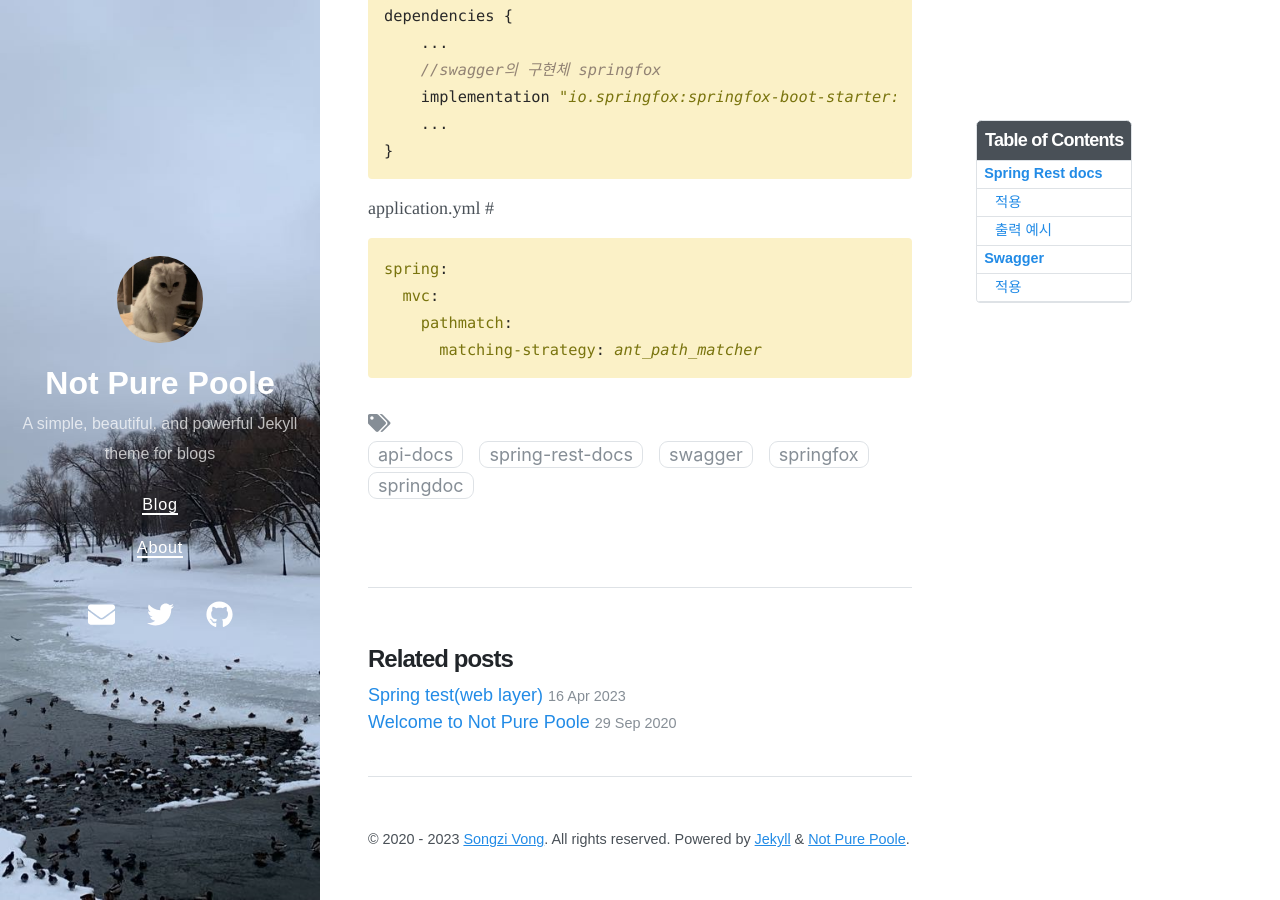
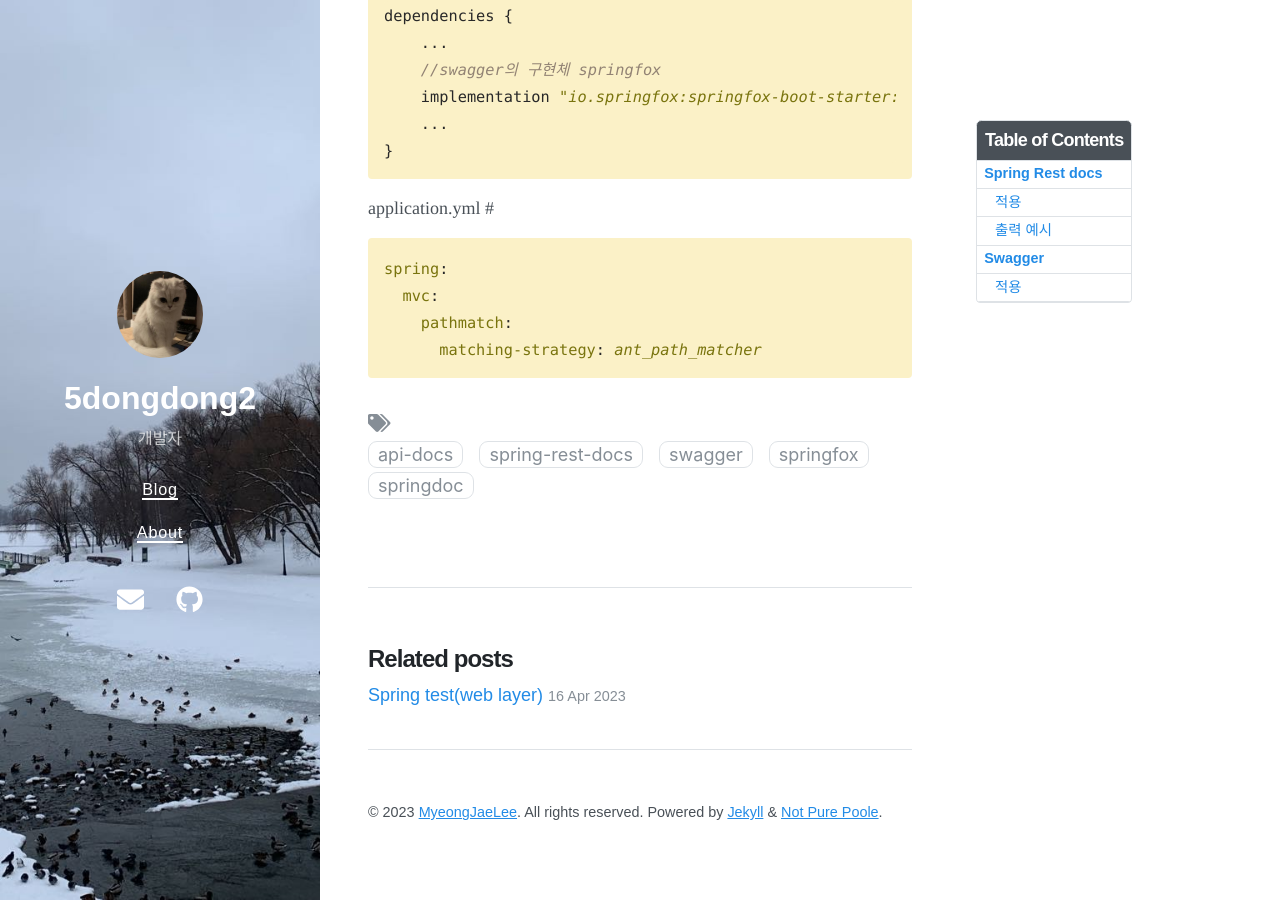
Before and after one commit to 5dongdong2/5dongdong2.github.io, a Jekyll site: the page built from _posts/2023-04-17-API-docs.markdown, in a window 1280 px wide and 900 px high, scrolled down 3877 px. Built offline with Jekyll 4.4.1, drawn with Linux system fonts in a browser that asks for light colours; nearby versions of some CDN libraries.

Commit message:
post configuration 수정

```diff
--- a/_config.yml
+++ b/_config.yml
@@ -1,9 +1,9 @@
 # Setup
-title: Not Pure Poole
-description: A simple, beautiful, and powerful Jekyll theme for blogs
-url: https://vszhub.github.io
+title: 5dongdong2
+description: 개발자
+url: https://github.com/5dongdong2
 avatar: /avatar.jpeg
-paginate: 5
+paginate: 10
 permalink: pretty
 cover_image: /bg.jpeg
 
@@ -28,17 +28,16 @@ exclude:
   - not-pure-poole.gemspec
 
 # Optimize Jekyl SEO Tag
-twitter:
-  username: vszhub
-  card: summary
-logo: logo.png
+#twitter:
+#  username: vszhub
+#  card: summary
+#logo: logo.png
 social:
-  name: Songzi Vong
+  name: 이명재
   links:
-    - https://twitter.com/vszhub
-    - https://github.com/vszhub
-google_site_verification: xxxxx
-lang: en
+    - https://github.com/5dongdong2
+#google_site_verification: xxxxx
+lang: ko
 
 sass:
   sass_dir: _sass
@@ -54,6 +53,6 @@ sass:
 
 # Specify the author for blog posts
 author:
-  name: Songzi Vong
-  url: https://github.com/vszhub/
-  email: vszhub@gmail.com
+  name: MyeongJaeLee
+  url: https://github.com/5dongdong2
+  email: leemj6825@naver.com
--- a/_data/archive.yml
+++ b/_data/archive.yml
@@ -1,9 +1,9 @@
 - type: dates
   title: Dates
   url: /dates/
-#- type: categories
-#  title: Categories
-#  url: /categories/
+- type: categories
+  title: Categories
+  url: /categories/
 - type: tags
   title: Tags
   url: /tags/
--- a/_data/social.yml
+++ b/_data/social.yml
@@ -1,9 +1,9 @@
 - title: Email
-  url: mailto://vszhub@gmail.com
+  url: mailto:leemj6825@naver.com
   icon: fas fa-envelope
-- title: Twitter
-  url: https://twitter.com/vszhub
-  icon: fab fa-twitter
+#- title: Twitter
+#  url: https://twitter.com/vszhub
+#  icon: fab fa-twitter
 - title: GitHub
-  url: https://github.com/vszhub/not-pure-poole
+  url: https://github.com/5dongdong2
   icon: fab fa-github
--- a/_posts/2023-04-16-Web-layer-Test.markdown
+++ b/_posts/2023-04-16-Web-layer-Test.markdown
@@ -2,7 +2,7 @@
 layout: post
 title: Spring test(web layer)
 date: 2023-04-17 01:29:08 +0900
-# last_modified_at: 2023-04-18 12:40:00 +0900
+categories: [java, spring framework]
 tags: [spring, test]
 toc: true
 ---
--- a/_posts/2023-04-17-API-docs.markdown
+++ b/_posts/2023-04-17-API-docs.markdown
@@ -2,7 +2,7 @@
 layout: post
 title: API docs
 date: 2023-04-17 01:29:08 +0900
-# last_modified_at: 2023-04-18 12:40:00 +0900
+categories: [java, spring framework]
 tags: [api docs, spring rest docs, swagger, springfox, springdoc]
 toc: true
 ---
```
Also changed, not shown: 2020-09-29-welcome-to-not-pure-poole.md (renamed from _posts/2020-09-29-welcome-to-not-pure-poole.md).
